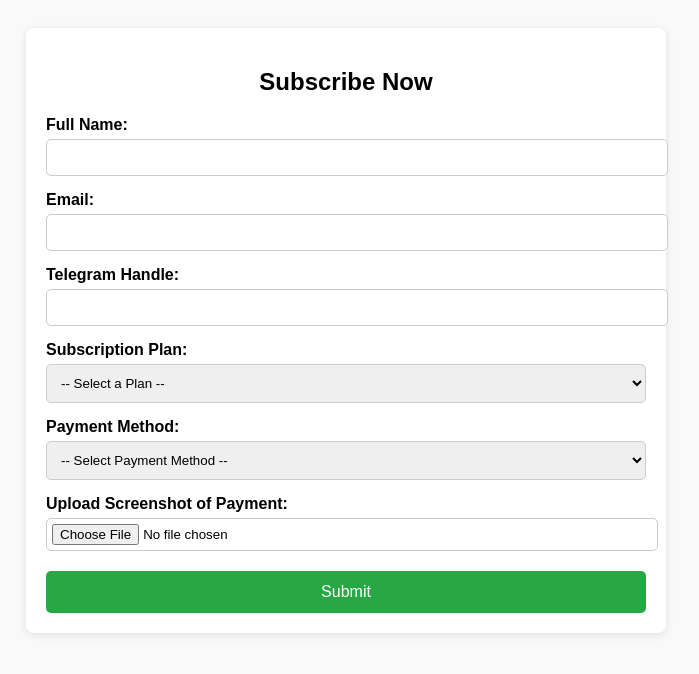
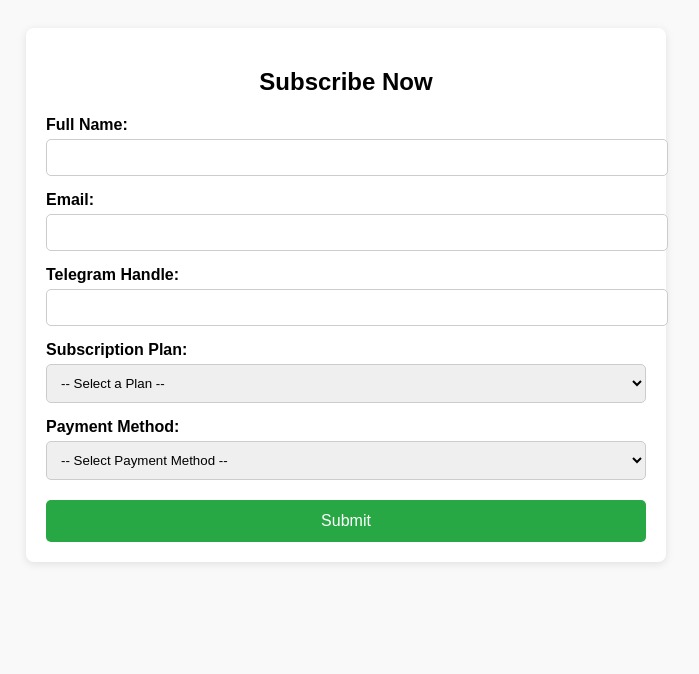
Before and after one commit to Koffieforex/submission-forms, a plain HTML site: page index.html in a window 1280 px wide. Shown: the whole page, without its empty margins (294-993 px from the left). Drawn offline with Linux system fonts and the light colour scheme.

Commit message:
index.html

```diff
--- a/index.html
+++ b/index.html
@@ -91,8 +91,6 @@
     <p id="details"></p>
   </div>
 
-  <label for="screenshot">Upload Screenshot of Payment:</label>
-  <input type="file" name="screenshot" required>
 
   <button type="submit">Submit</button>
   <div class="success" id="success">Details submitted successfully! You'll get a feedback once review is completed.</div>
```
